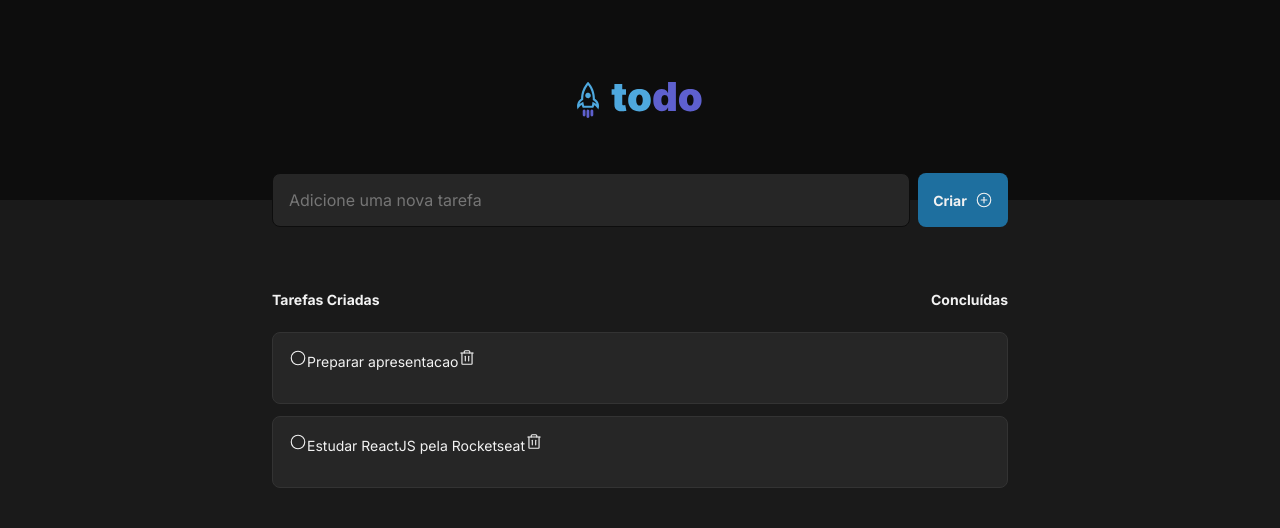
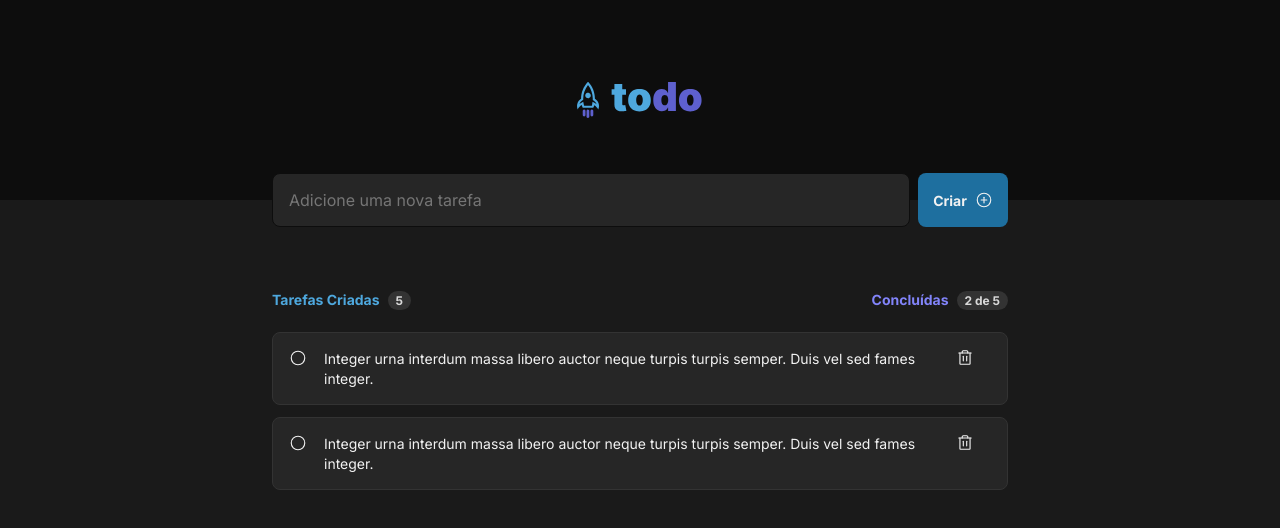
Before and after one commit to marianapalhano/react, a React (Vite) app in the folder todo-list/: page / in a window 1280 px wide. Shown: the top 528 px of the page. Built offline with nearby package versions, Linux system fonts and the light colour scheme.

Commit message:
feat(todo-list): finishes styles

```diff
--- a/todo-list/src/components/TaskList.module.css
+++ b/todo-list/src/components/TaskList.module.css
@@ -51,6 +51,25 @@ main header {
     font-size: 0.875rem;
 }
 
+main header strong {
+    color: var(--blue);
+    font-weight: bold;
+}
+
+main header .completedCounter {
+    color: var(--purple);
+}
+
+main header span {
+    font-size: 0.75rem;
+    padding: 2px 8px;
+    color: var(--gray-200);
+    background-color: var(--gray-400);
+    font-weight: bold;
+    margin-left: 0.5rem;
+    border-radius: 999px;
+}
+
 main ul {
     width: 46rem;
     list-style-type: none;
@@ -64,4 +83,11 @@ main ul li {
     margin-bottom: 0.75rem;
     padding: 1rem;
     font-size: 0.875rem;
+    display: grid;
+    grid-template-columns: 1fr auto 1fr;
 }
+
+main ul li span {
+    width: 39.5rem;
+    line-height: 140%;
+}
--- a/todo-list/src/components/TaskList.tsx
+++ b/todo-list/src/components/TaskList.tsx
@@ -1,5 +1,5 @@
 import styles from './TaskList.module.css';
-import { Circle, PlusCircle, Trash, CheckCircle } from 'phosphor-react';
+import { Circle, PlusCircle, Trash, CheckCircle, ClipboardText } from 'phosphor-react';
 
 export function TaskList() {
     return (
@@ -10,12 +10,24 @@ export function TaskList() {
             </form>
             <main>
                 <header>
-                    <strong>Tarefas Criadas</strong>
-                    <strong>Concluídas</strong>
+                    <div>
+                        <strong>Tarefas Criadas</strong><span>5</span>
+                    </div>
+                    <div>
+                        <strong className={styles.completedCounter}>Concluídas</strong><span>2 de 5</span>
+                    </div>
                 </header>
                 <ul>
-                    <li><Circle size={18} />Preparar apresentacao<Trash size={18} /></li>
-                    <li><Circle size={18} />Estudar ReactJS pela Rocketseat<Trash size={18} /></li>
+                    <li>
+                        <a><Circle size={18} /></a>
+                        <span>Integer urna interdum massa libero auctor neque turpis turpis semper. Duis vel sed fames integer.</span>
+                        <a><Trash size={18} /></a>
+                    </li>
+                    <li>
+                        <a><Circle size={18} /></a>
+                        <span>Integer urna interdum massa libero auctor neque turpis turpis semper. Duis vel sed fames integer.</span>
+                        <a><Trash size={18} /></a>
+                    </li>
                 </ul>
             </main>
         </>
```
